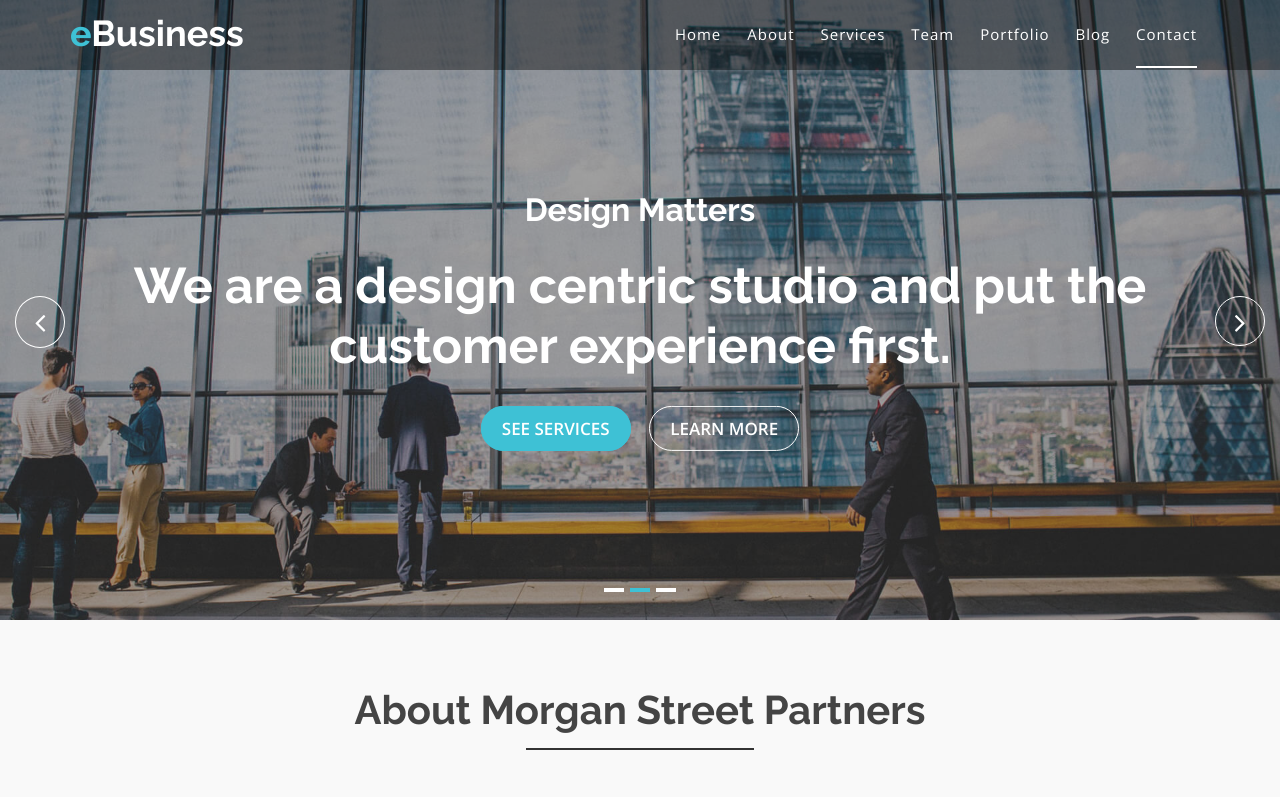
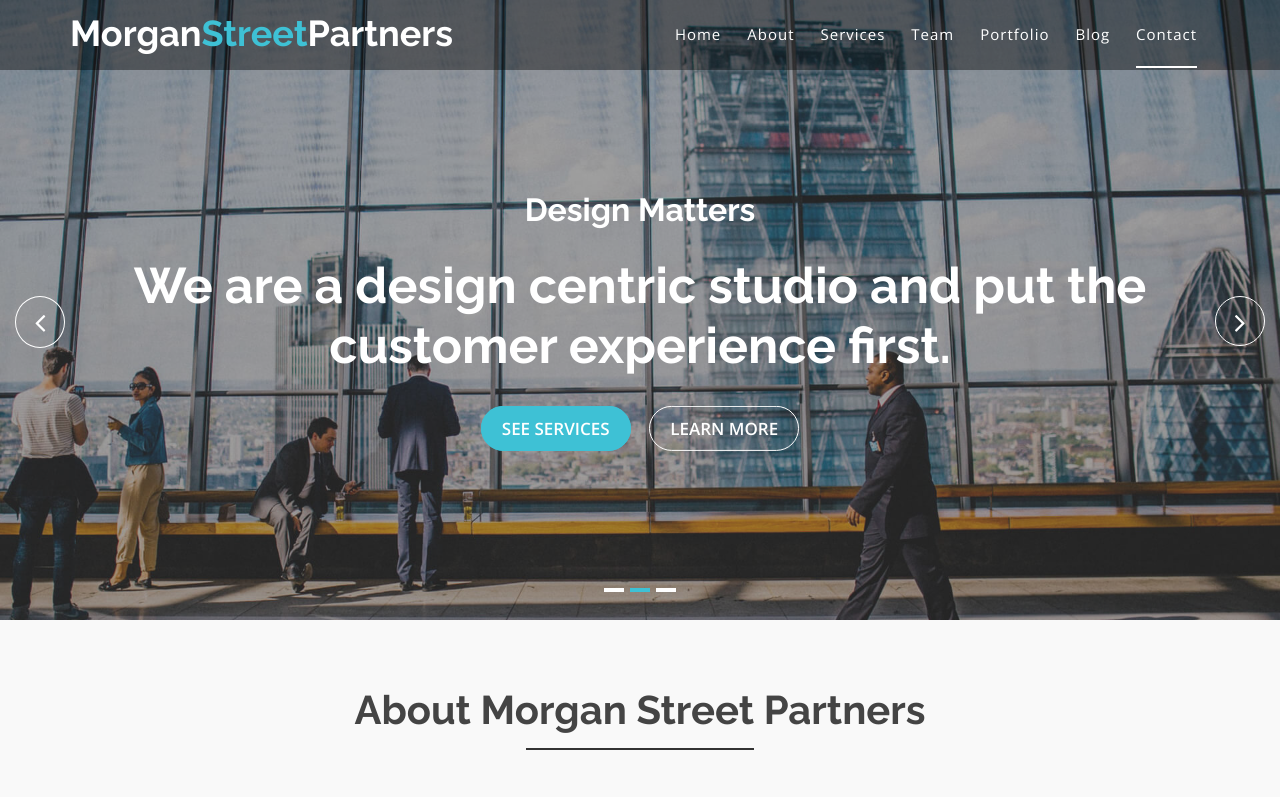
Before and after one commit to ezl/morganstreetpartners.com, a plain HTML site: page index.html in a window 1280 px wide. Shown: the top 797 px of the page. Drawn offline with nearby package versions, Linux system fonts and the light colour scheme.

Commit message:
change header title

```diff
--- a/index.html
+++ b/index.html
@@ -69,7 +69,7 @@
                 </button>
                 <!-- Brand -->
                 <a class="navbar-brand page-scroll sticky-logo" href="index.html">
-                  <h1><span>e</span>Business</h1>
+                  <h1>Morgan<span>Street</span>Partners</h1>
                   <!-- Uncomment below if you prefer to use an image logo -->
                   <!-- <img src="img/logo.png" alt="" title=""> -->
                 </a>
```
